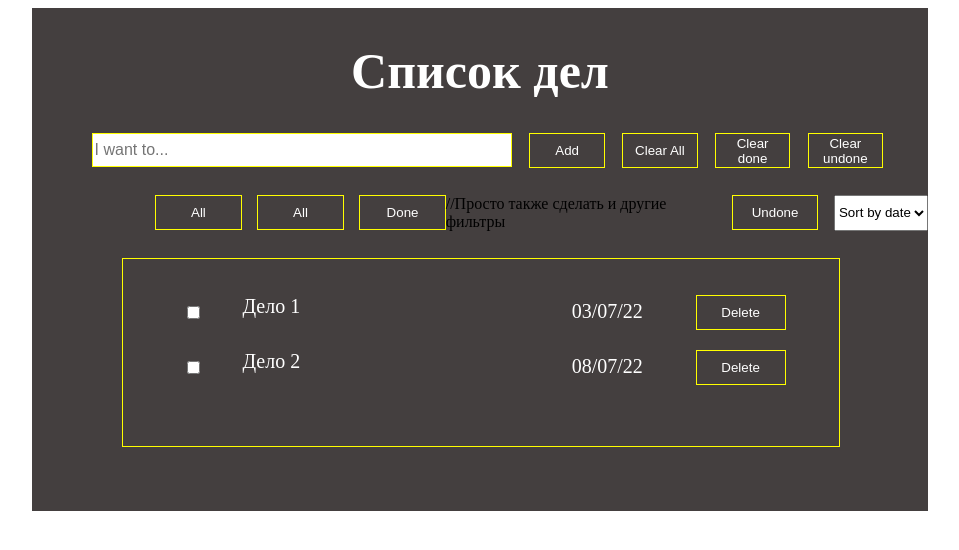
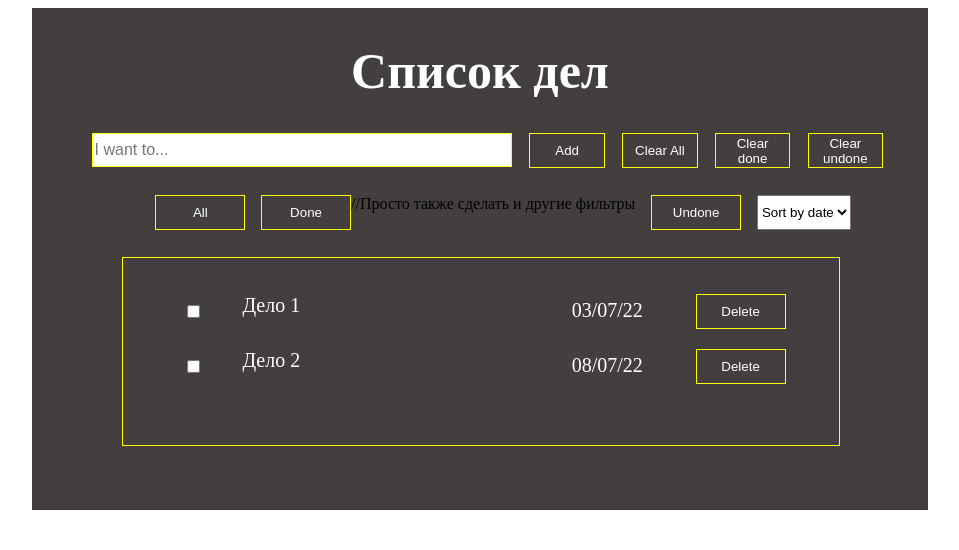
Before and after one commit to Hikaro-mp4/ToDo, a React (Create React App) app in the folder todo/: page / in a window 1280 px wide. Shown: the top 550 px of the page, without its empty margins (168-1127 px from the left). Built offline with nearby package versions, Linux system fonts and the light colour scheme.

Commit message:
Update FilterTasks.jsx

```diff
--- a/todo/src/components/FilterTasks.jsx
+++ b/todo/src/components/FilterTasks.jsx
@@ -7,10 +7,9 @@ const FilterTasks = ({posts,setFilter}) => {
 
     return(
         <div className="filter__tasks">
-            <Button body={"All"} />
-            <Button body={"All"} callback={setFilter} check={'checked'}/>
-            <Button body={"Done"} callback={()=>setFilter('checked')} check={'checked'}/>    //Просто также сделать и другие фильтры
-            <Button body={"Undone"} />
+            <Button body={"All"} callback={()=>setFilter('All')}/>
+            <Button body={"Done"} callback={()=>setFilter('checked')}/>    //Просто также сделать и другие фильтры
+            <Button body={"Undone"} callback={()=>setFilter('unchecked')}/>
             <Select defVal={'Sort by date'}/>
         </div>
     )
```
